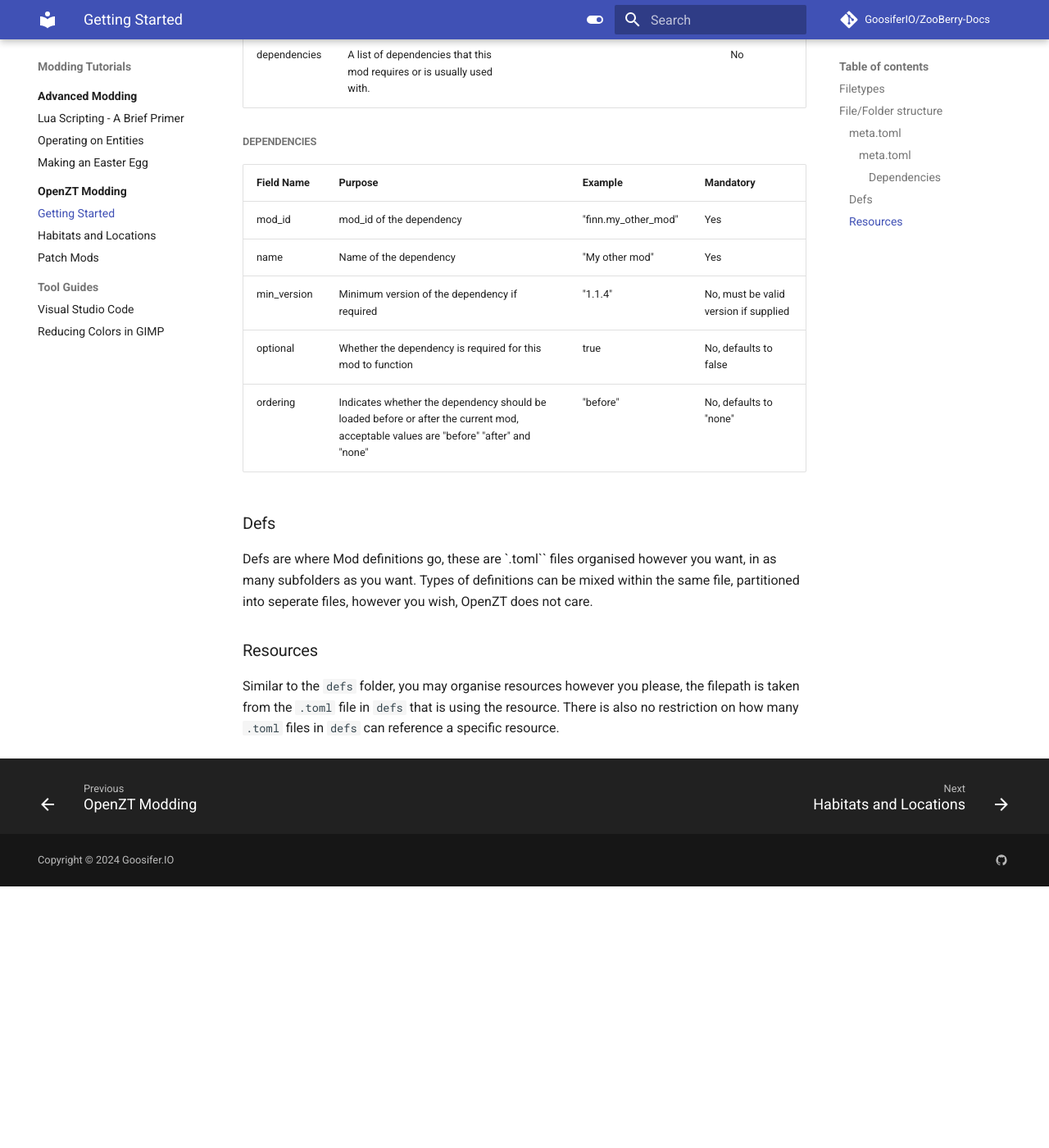
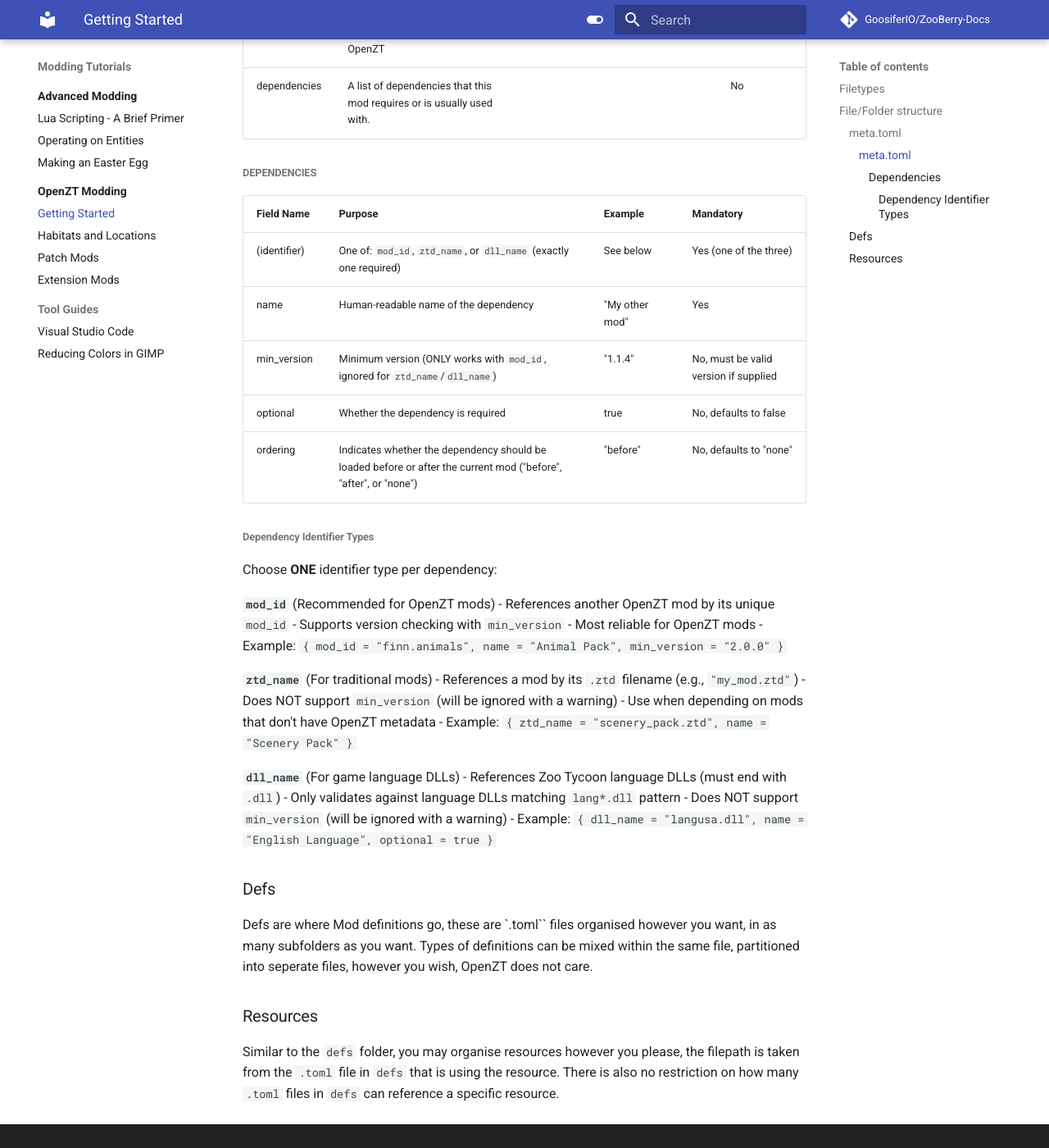
Before and after one commit to GoosiferIO/ZooBerry-Docs, an MkDocs documentation site: the page built from docs/zt1/openzt/getting-started.md, in a window 1280 px wide and 1400 px high, scrolled down 2006 px. Shown: the whole window at 82% size. Built offline with MkDocs 1.6.1 and Material for MkDocs 9.7.7, drawn with Linux system fonts in a browser that asks for light colours; comment, search, counter and statistics services are not loaded; before the commit the page ends 3087 px from its top, so only the background shows below that; some of the changed text lies outside the part shown.

Commit message:
Update openzt dependency documentation with dll and ztd dependency options

````diff
--- a/docs/zt1/openzt/getting-started.md
+++ b/docs/zt1/openzt/getting-started.md
@@ -31,7 +31,9 @@ version="1.0.0"
 link="https://myexamplewebsite.com/myexamplemod"
 ztd_type="openzt"
 dependencies=[
-    {mod_id="finn.my_other_example_mod", name="my example mod", min_version="1.1.2", optional=true, ordering="before"}
+    {mod_id="finn.my_other_example_mod", name="My Example Mod", min_version="1.1.2", optional=true, ordering="before"},
+    {ztd_name="traditional_scenery.ztd", name="Traditional Scenery", ordering="after"},
+    {dll_name="langusa.dll", name="English Language", optional=true}
 ]
 ```
 
@@ -52,13 +54,35 @@ Lets break this file down
 
 ##### Dependencies
 
-| Field Name  | Purpose                                                                                                                              | Example             | Mandatory                             |
-|-------------|--------------------------------------------------------------------------------------------------------------------------------------|---------------------|---------------------------------------|
-| mod_id      | mod_id of the dependency                                                                                                             | "finn.my_other_mod" | Yes                                   |
-| name        | Name of the dependency                                                                                                               | "My other mod"      | Yes                                   |
-| min_version | Minimum version of the dependency if required                                                                                        | "1.1.4"             | No, must be valid version if supplied |
-| optional    | Whether the dependency is required for this mod to function                                                                          | true                | No, defaults to false                 |
-| ordering    | Indicates whether the dependency should be loaded before or after the current mod, acceptable values are "before" "after" and "none" | "before"            | No, defaults to "none"                |
+| Field Name   | Purpose                                                                                                                              | Example                  | Mandatory                             |
+|--------------|--------------------------------------------------------------------------------------------------------------------------------------|--------------------------|---------------------------------------|
+| (identifier) | One of: `mod_id`, `ztd_name`, or `dll_name` (exactly one required)                                                               | See below                | Yes (one of the three)                |
+| name         | Human-readable name of the dependency                                                                                               | "My other mod"           | Yes                                   |
+| min_version  | Minimum version (ONLY works with `mod_id`, ignored for `ztd_name`/`dll_name`)                                                     | "1.1.4"                  | No, must be valid version if supplied |
+| optional     | Whether the dependency is required                                                                                                   | true                     | No, defaults to false                 |
+| ordering     | Indicates whether the dependency should be loaded before or after the current mod ("before", "after", or "none")                    | "before"                 | No, defaults to "none"                |
+
+###### Dependency Identifier Types
+
+Choose **ONE** identifier type per dependency:
+
+**`mod_id`** (Recommended for OpenZT mods)
+- References another OpenZT mod by its unique `mod_id`
+- Supports version checking with `min_version`
+- Most reliable for OpenZT mods
+- Example: `{ mod_id = "finn.animals", name = "Animal Pack", min_version = "2.0.0" }`
+
+**`ztd_name`** (For traditional mods)
+- References a mod by its `.ztd` filename (e.g., `"my_mod.ztd"`)
+- Does NOT support `min_version` (will be ignored with a warning)
+- Use when depending on mods that don't have OpenZT metadata
+- Example: `{ ztd_name = "scenery_pack.ztd", name = "Scenery Pack" }`
+
+**`dll_name`** (For game language DLLs)
+- References Zoo Tycoon language DLLs (must end with `.dll`)
+- Only validates against language DLLs matching `lang*.dll` pattern
+- Does NOT support `min_version` (will be ignored with a warning)
+- Example: `{ dll_name = "langusa.dll", name = "English Language", optional = true }`
 
 
 ### Defs
--- a/mkdocs.yml
+++ b/mkdocs.yml
@@ -53,6 +53,7 @@ nav:
         - Getting Started: zt1/openzt/getting-started.md
         - Habitats and Locations: zt1/openzt/habitats_and_locations.md
         - Patch Mods: zt1/openzt/patch_mods.md
+        - Extension Mods: zt1/openzt/extensions.md
     - Tool Guides:
         - Visual Studio Code: zt1/tool-guides/visual-studio-code.md
         - Reducing Colors in GIMP: zt1/tool-guides/gimp-batch-processing.md
````
